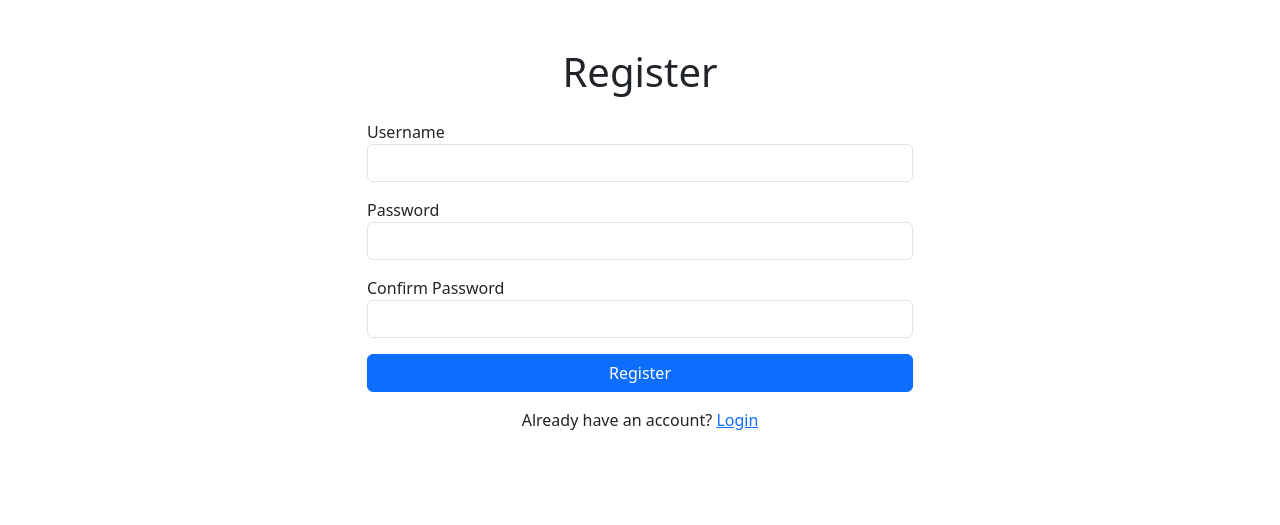
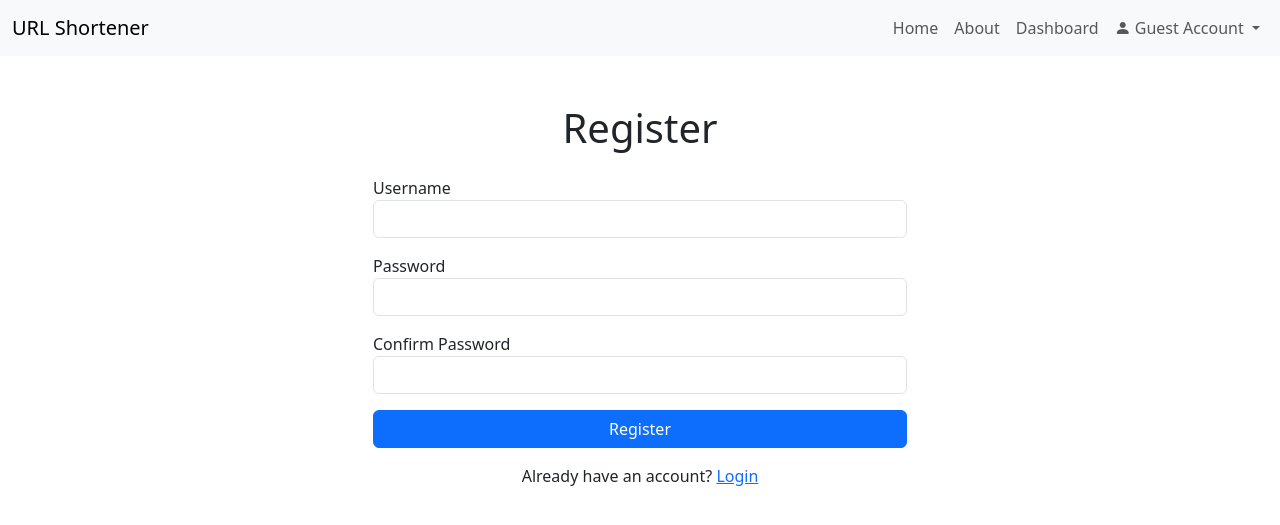
Before and after one commit to JGardner01/URL-Shortener, a Flask app: page /register in a window 1280 px wide. Shown: the top 525 px of the page. Run offline with Flask 3, Linux system fonts and the light colour scheme.

Commit message:
Created the nav bar in base.html, allowing users to easily navigate the application. Created basic template files about.html and dashboard.html (not yet implemented). Enabled the nav bar on all current templates except protected_redirect.html.

```diff
--- a/app/auth/templates/login.html
+++ b/app/auth/templates/login.html
@@ -1,4 +1,5 @@
 {% extends "base.html" %}
+{% set display_navbar = True %}
 
 {% block content %}
     <div class="container mt-5">
--- a/app/auth/templates/register.html
+++ b/app/auth/templates/register.html
@@ -1,4 +1,5 @@
 {% extends "base.html" %}
+{% set display_navbar = True %}
 
 {% block content %}
 
--- /dev/null
+++ b/app/main/templates/about.html
@@ -0,0 +1,5 @@
+{% extends "base.html" %}
+{% block content %}
+{% set display_navbar = True %}
+    <h1>About</h1>
+{% endblock %}
--- /dev/null
+++ b/app/main/templates/dashboard.html
@@ -0,0 +1,5 @@
+{% extends "base.html" %}
+{% block content %}
+{% set display_navbar = True %}
+    <h1>Dashboard</h1>
+{% endblock %}
--- a/app/templates/base.html
+++ b/app/templates/base.html
@@ -7,8 +7,55 @@
     <link rel="stylesheet" href="https://cdn.jsdelivr.net/npm/bootstrap-icons@1.11.3/font/bootstrap-icons.min.css">
 </head>
 <body>
-    {% block content %}
-    {% endblock %}
+    {%  if display_navbar %}
+    <nav class="navbar navbar-expand-lg navbar-light bg-light">
+        <div class="container-fluid">
+            <a class="navbar-brand" href="{{ url_for("main.index") }}">URL Shortener</a>
+            <button class="navbar-toggler" type="button" data-bs-toggle="collapse" data-bs-target="#navbarNav" aria-controls="navbarNav" aria-expanded="false" aria-label="Toggle navigation">
+                <i class="navbar-toggler-icon"></i>
+            </button>
+            <div class="collapse navbar-collapse" id="navbarNav">
+                <ul class="navbar-nav ms-auto">
+                    <li class="nav-item">
+                        <a class="nav-link" href="{{ url_for('main.index') }}">Home</a>
+                    </li>
+                    <li class="nav-item">
+                        <a class="nav-link" href="{{ url_for('main.about') }}">About</a>
+                    </li>
+                    <li class="nav-item">
+                        <a class="nav-link" href="{{ url_for('main.dashboard') }}">Dashboard</a>
+                    </li>
+                    <!-- Account Dropdown Menu -->
+                    <li class="nav-item dropdown">
+                        <a class="nav-link dropdown-toggle" href="#" id="navbarDropdown" role="button" data-bs-toggle="dropdown" aria-expanded="false">
+                            <i class="bi bi-person-fill"></i>
+                            {% if current_user.is_authenticated %}
+                                {{ current_user.username }}
+                            {% else %}
+                                Guest Account
+                            {% endif %}
+                        </a>
+                        <ul class="dropdown-menu dropdown-menu-end" aria-labelledby="navbarDropdown">
+                            {% if current_user.is_authenticated %}
+                                <li><a class="dropdown-item" href="{{ url_for('auth.login') }}">Manage Account</a></li>
+                                <li><a class="dropdown-item" href="{{ url_for('auth.logout') }}">Logout</a></li>
+                            {% else %}
+                                <li><a class="dropdown-item" href="{{ url_for('auth.register') }}">Register</a></li>
+                                <li><a class="dropdown-item" href="{{ url_for('auth.login') }}">Login</a></li>
+                            {% endif %}
+                        </ul>
+                    </li>
+                </ul>
+            </div>
+        </div>
+    </nav>
+    {%  endif %}
+
+    <div class="container">
+        {% block content %}
+        {% endblock %}
+    </div>
+
     <script src="https://cdn.jsdelivr.net/npm/@popperjs/core@2.11.8/dist/umd/popper.min.js" integrity="sha384-I7E8VVD/ismYTF4hNIPjVp/Zjvgyol6VFvRkX/vR+Vc4jQkC+hVqc2pM8ODewa9r" crossorigin="anonymous"></script>
     <script src="https://cdn.jsdelivr.net/npm/bootstrap@5.3.3/dist/js/bootstrap.min.js" integrity="sha384-0pUGZvbkm6XF6gxjEnlmuGrJXVbNuzT9qBBavbLwCsOGabYfZo0T0to5eqruptLy" crossorigin="anonymous"></script>
 </body>
```
Also changed, not shown: app/main/routes.py (+8 -0 lines), app/main/templates/index.html (+7 -4 lines), app/main/static/js/index.js (renamed from app/main/static/index.js).
